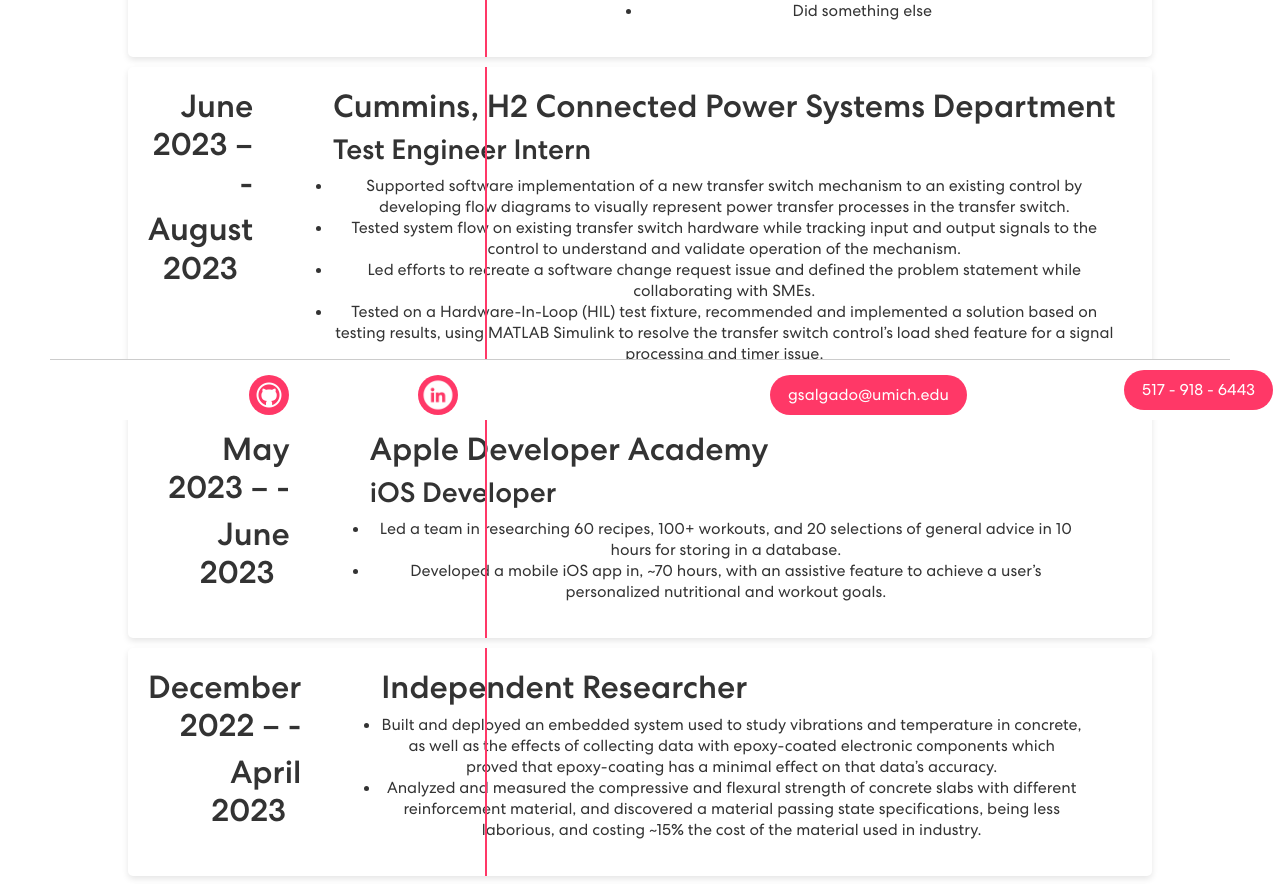
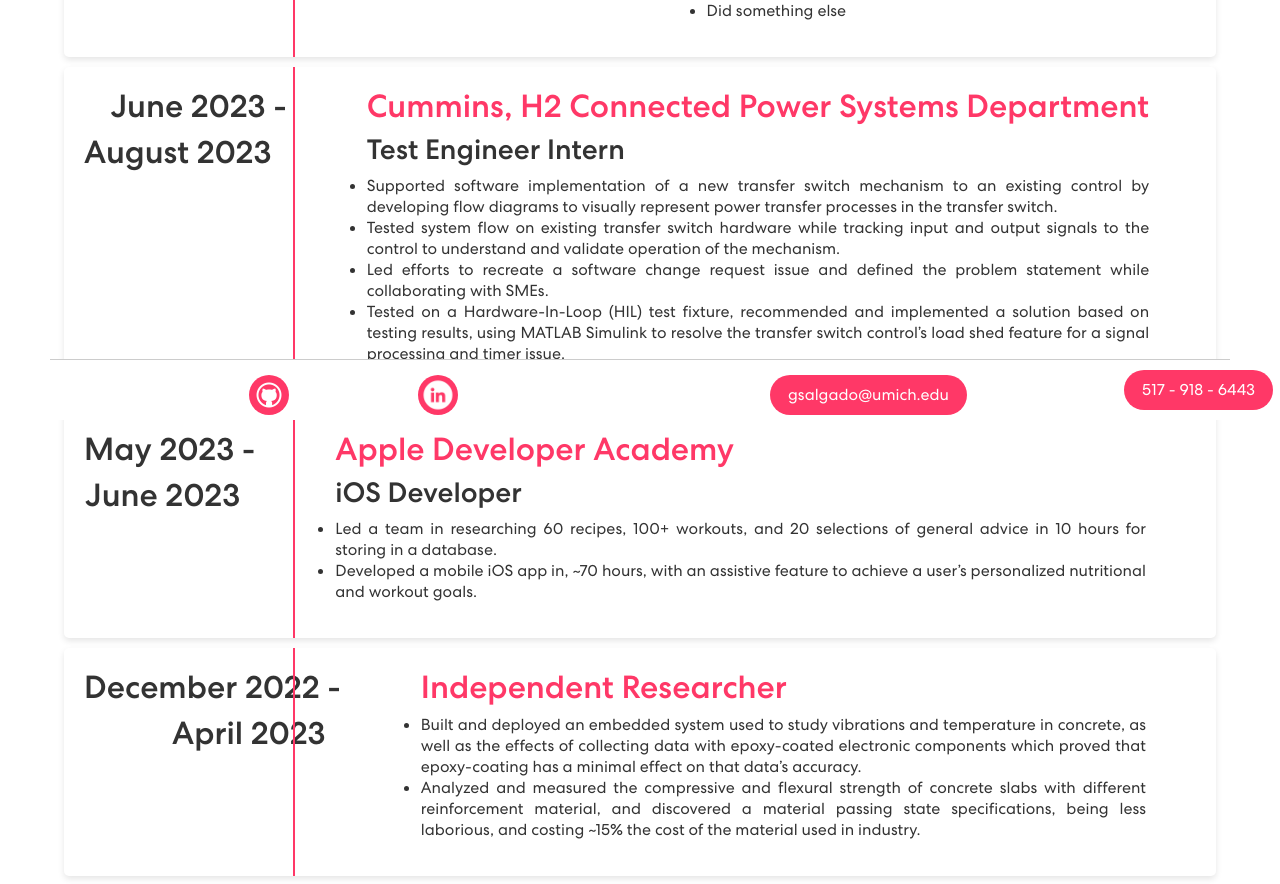
Before and after one commit to glopezsalgado/glopezsalgado.github.io, a React (Create React App) app: page /technicalExperience in a window 1280 px wide. Shown: the part 380-1264 px from the top of the page. Built offline with nearby package versions, Linux system fonts and the light colour scheme.

Commit message:
attempt #4 (with CSS changes) at adding technical experience

```diff
--- a/src/App.css
+++ b/src/App.css
@@ -198,32 +198,8 @@
   /* Ensures text is above the background */
 }
 
-.navbar-text button::before {
-  content: "";
-  /* Empty content for the pseudo-element */
-  width: 0%;
-  /* Initially zero width for hover effect */
-  height: 100%;
-  /* Full height */
-  position: absolute;
-  /* Positioned relative to the button */
-  background-color: #f6b800;
-  /* Background color of the hover effect */
-  left: 0;
-  /* Start from the left */
-  top: 0;
-  /* Start from the top */
-  z-index: -1;
-  /* Behind the text */
-  transition: 0.3s ease-in-out;
-  /* Smooth transition for hover effect */
-}
 
-/* Styling for button hover effect */
-.navbar-text button:hover {
-  color: #FFDF13;
-  /* Changes text color on hover */
-}
+
 
 /* Styling for navbar toggler icon */
 nav.navbar .navbar-toggler-icon {
@@ -730,11 +706,12 @@
 .timeline-item .left h2 {
   text-align: right;
   padding-right: 40px;
-
+  white-space: nowrap;
 }
 
 /* Company */
 .timeline-item .right h2 {
+  color: rgb(255, 56, 103);
   text-align: left;
   padding-left: 40px;
   padding-right: 50px;
@@ -755,6 +732,12 @@
   padding-right: 50px;
 }
 
+/* Experience Bullet Points */
+.timeline-item .right li {
+  text-align: justify;
+}
+
+
 /* Vertical line in the middle of the timeline */
 .timeline-item::before {
   content: "";
@@ -769,7 +752,7 @@
   /* Start at the top of the timeline */
   bottom: 0;
   /* Stretch to the bottom of the timeline */
-  left: 35%;
+  left: 20%;
   /* Position the line in the middle */
   margin-left: -1px;
   /* Center the line precisely */
@@ -796,7 +779,7 @@
 }
 
 #timeline {
-  width: 80%;
+  width: 90%;
   /* Width of the timeline container */
   margin: 50px auto;
   /* Center the timeline container with margin */
--- a/src/components/TechnicalExperience.js
+++ b/src/components/TechnicalExperience.js
@@ -18,7 +18,7 @@
     {
         company: "Cummins, H2 Connected Power Systems Department",
         position: "Test Engineer Intern",
-        startDate: "June 2023 –",
+        startDate: "June 2023",
         endDate: "August 2023",
         experience: [
             "Supported software implementation of a new transfer switch mechanism to an existing control by developing flow diagrams to visually represent power transfer processes in the transfer switch.",
@@ -30,7 +30,7 @@
     {
         company: "Apple Developer Academy",
         position: "iOS Developer ",
-        startDate: "May 2023 –",
+        startDate: "May 2023",
         endDate: "June 2023",
         experience: [
             "Led a team in researching 60 recipes, 100+ workouts, and 20 selections of general advice in 10 hours for storing in a database.",
@@ -40,7 +40,7 @@
     {
         company: "Independent Researcher",
         position: "",
-        startDate: "December 2022 –",
+        startDate: "December 2022",
         endDate: "April 2023",
         experience: [
             "Built and deployed an embedded system used to study vibrations and temperature in concrete, as well as the effects of collecting data with epoxy-coated electronic components which proved that epoxy-coating has a minimal effect on that data’s accuracy.",
@@ -50,7 +50,7 @@
     {
         company: "Michigan Human-Artificial Intelligence Laboratory",
         position: "iOS Developer",
-        startDate: "May 2022 –",
+        startDate: "May 2022",
         endDate: "September 2022",
         experience: [
             "Developed and tested the user interface (UI) of an iOS app for people with visual impairment to program their assistive technologies by leveraging various artificial intelligence (AI) functionalities and applying functions to off-the-shelf AI model out.",
@@ -60,7 +60,7 @@
     {
         company: "Michigan Robotics Department",
         position: "Research Assistant",
-        startDate: "December 2021 –",
+        startDate: "December 2021",
         endDate: "April 2022",
         experience: [
             "Investigated and designed a digital LED matrix alarm clock with an implemented FM radio, by creating an embedded system with an Arduino, LM386 amplifier, speaker, and button UI to allow setting alarms and time, monitoring the volume and station played."
```
